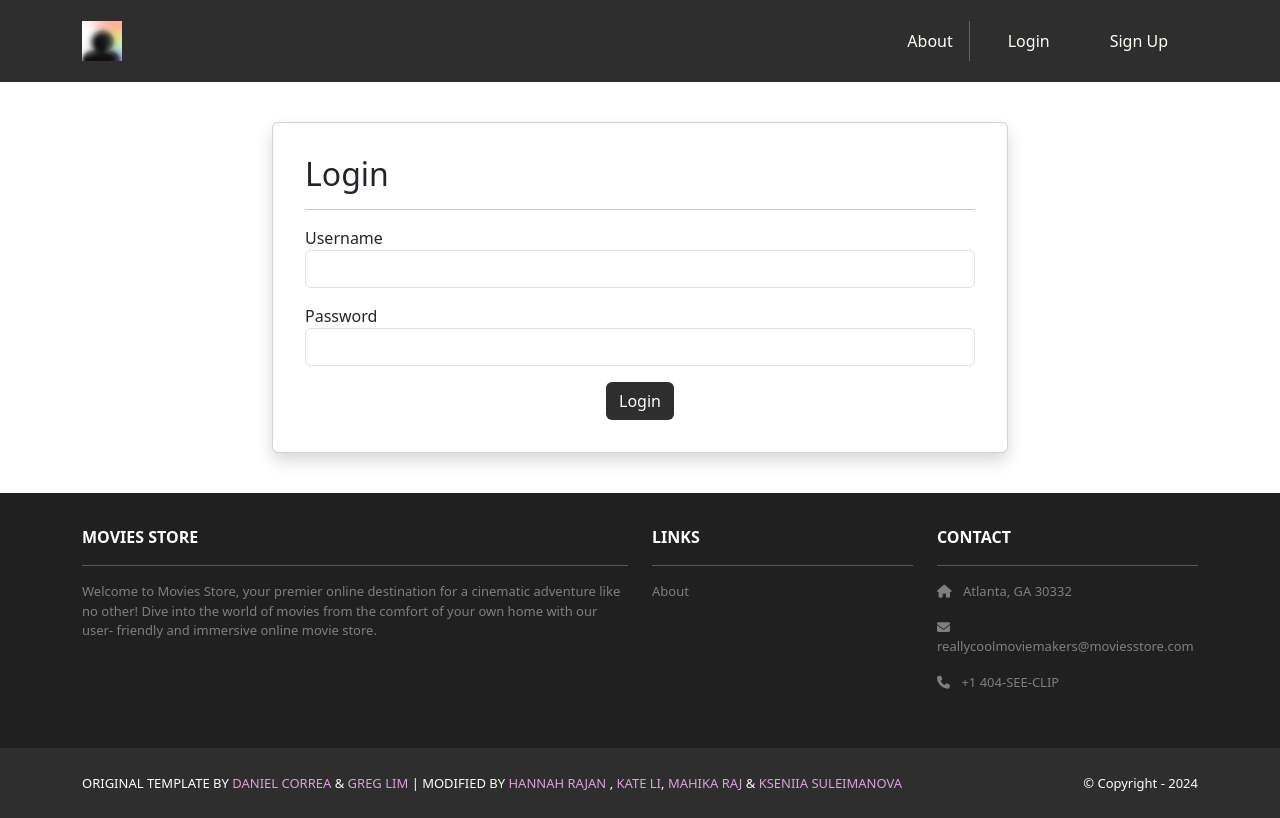
After one commit to li-kate/CS2340-Movie-Store, a Django app: page /accounts/login/ in a window 1280 px wide. The commit adds this page. Run offline with Django 5.2, Linux system fonts and the light colour scheme; some libraries are stand-ins or nearby versions.

Commit message:
rest of chp 8

```diff
--- /dev/null
+++ b/moviesstore/accounts/templates/accounts/login.html
@@ -0,0 +1,44 @@
+{% extends 'base.html' %}
+{% block content %}
+<div class="p-3 mt-4">
+  <div class="container">
+    <div class="row justify-content-center">
+      <div class="col-md-8">
+        <div class="card shadow p-3 mb-4 rounded">
+          <div class="card-body">
+            <h2>Login</h2>
+            <hr />
+            {% if template_data.error %}
+            <div class="alert alert-danger" role="alert">
+              {{ template_data.error }}
+            </div>
+            {% endif %}
+            <form method="POST">
+              {% csrf_token %}
+              <p>
+                <label for="username">Username</label>
+                <input id="username" type="text"
+                       name="username" required
+                       autocomplete="username"
+                       class="form-control">
+              </p>
+              <p>
+                <label for="password">Password</label>
+                <input id="password" type="password"
+                       name="password" required
+                       autocomplete="current-password"
+                       class="form-control">
+              </p>
+              <div class="text-center">
+                <button type="submit"
+                  class="btn bg-dark text-white">Login
+                </button>
+              </div>
+            </form>
+          </div>
+        </div>
+      </div>
+    </div>
+  </div>
+</div>
+{% endblock content %}
--- a/moviesstore/accounts/urls.py
+++ b/moviesstore/accounts/urls.py
@@ -2,4 +2,6 @@ from django.urls import path
 from . import views
 urlpatterns = [
     path('signup', views.signup, name='accounts.signup'),
+    path('login/', views.login, name='accounts.login'),
+    path('logout/', views.logout, name='accounts.logout'),
 ]
--- a/moviesstore/accounts/views.py
+++ b/moviesstore/accounts/views.py
@@ -1,21 +1,44 @@
 from django.shortcuts import render
+from django.contrib.auth import login as auth_login, authenticate, logout as auth_logout
 from .forms import CustomUserCreationForm, CustomErrorList
 from django.shortcuts import redirect
+from django.contrib.auth.decorators import login_required
+
+@login_required
+def logout(request):
+    auth_logout(request)
+    return redirect('home.index')
+
+def login(request):
+    template_data = {}
+    template_data['title'] = 'Login'
+    if request.method == 'GET':
+        return render(request, 'accounts/login.html',
+            {'template_data': template_data})
+    elif request.method == 'POST':
+        user = authenticate(
+            request,
+            username = request.POST['username'],
+            password = request.POST['password']
+        )
+        if user is None:
+            template_data['error'] = 'The username or password is incorrect.'
+            return render(request, 'accounts/login.html', {'template_data': template_data})
+        else:
+            auth_login(request, user)
+            return redirect('home.index')
 
 def signup(request):
     template_data = {}
     template_data['title'] = 'Sign Up'
     if request.method == 'GET':
         template_data['form'] = CustomUserCreationForm()
-        return render(request, 'accounts/signup.html',
-            {'template_data': template_data})
+        return render(request, 'accounts/signup.html', {'template_data': template_data})
     elif request.method == 'POST':
-        form = CustomUserCreationForm(request.POST,
-            error_class=CustomErrorList)
+        form = CustomUserCreationForm(request.POST, error_class=CustomErrorList)
         if form.is_valid():
             form.save()
-            return redirect('home.index')
+            return redirect('accounts.login')
         else:
             template_data['form'] = form
-            return render(request, 'accounts/signup.html',
-                {'template_data': template_data})
+            return render(request, 'accounts/signup.html', {'template_data': template_data})
--- a/moviesstore/moviesstore/static/css/style.css
+++ b/moviesstore/moviesstore/static/css/style.css
@@ -5,6 +5,8 @@
 
 .navbar a.nav-link {
   color: #FFFEF6 !important;
+  padding-left:30px;
+  padding-right:30px;
 }
 .bg-dark {
   background-color: #2E2E2E !important;
--- a/moviesstore/moviesstore/templates/base.html
+++ b/moviesstore/moviesstore/templates/base.html
@@ -37,8 +37,15 @@
               href="{% url 'home.about' %}">About</a>
         </div>
         <div class="vr bg-white mx-2 d-noned-lg-block"></div>
+        {% if user.is_authenticated %}
+        <a class="nav-link"
+          href="{% url 'accounts.logout' %}">Logout ({{user.username }})</a>
+        {% else %}
+        <a class="nav-link"
+          href="{% url 'accounts.login' %}">Login</a>
         <a class="nav-link"
           href="{% url 'accounts.signup' %}">Sign Up</a>
+        {% endif %}
       </div>
     </div>
     </nav>
```
Also changed, not shown: moviesstore/accounts/forms.py (+3 -8 lines).
